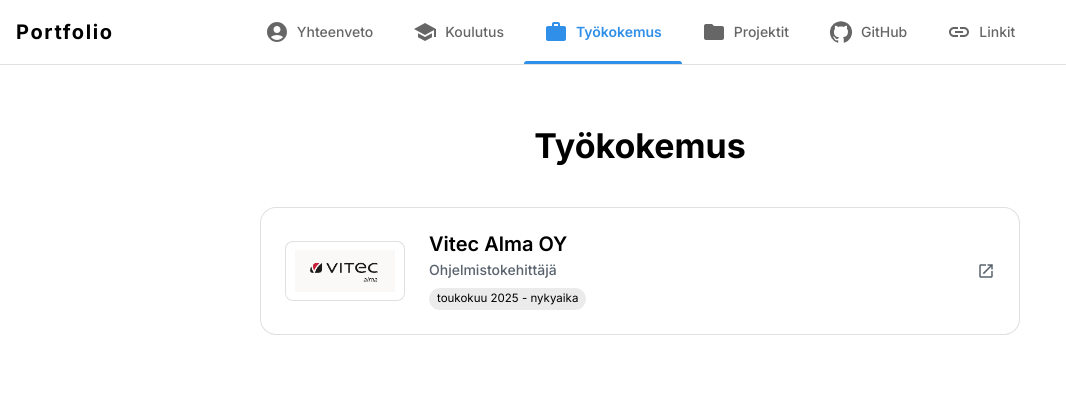
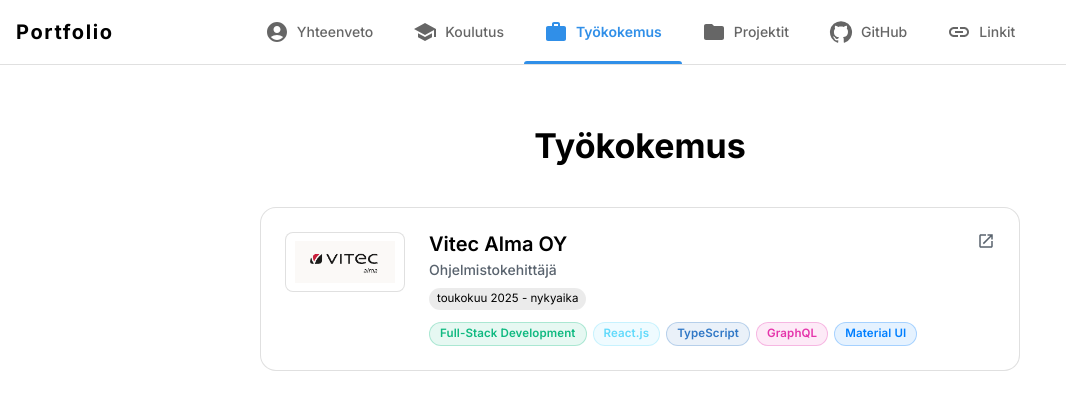
Before and after one commit to JeztC/jeztc.github.io, a React (Vite) app: page /experience in a window 1280 px wide. Shown: the top 410 px of the page, without its empty margins (0-1066 px from the left). Built offline with nearby package versions, Linux system fonts and the light colour scheme.

Commit message:
feat: add tags

```diff
--- a/src/assets/education.json
+++ b/src/assets/education.json
@@ -1,4 +1,15 @@
 [
+    {
+        "id": 3,
+        "school": "Saranen Cloud & DevOps F.E.C.",
+        "schoolAlias": "saranen",
+        "links": {
+            "website": "https://www.saranen.fi/tyonhakijalle/toihin-koulutuksesta/cloud-devops-fec",
+            "facebook": "https://www.facebook.com/SaranenConsulting/",
+            "instagram": "https://www.instagram.com/saranenconsulting/",
+            "x": "https://x.com/SaranenConsult"
+        }
+    },
     {
         "id": 0,
         "school": "Centria University of Applied Sciences",
--- a/src/assets/en.json
+++ b/src/assets/en.json
@@ -2,6 +2,7 @@
   "Centria University of Applied Sciences": "Centria",
   "Hakalahden koulu": "Hakalahti high school",
   "Kokkolan suomalainen lukio": "Upper secondary school",
+  "Saranen Cloud & DevOps F.E.C.": "Saranen — Cloud & DevOps F.E.C.",
   "about_desc": "I am a motivated {{age}}-year-old information and communication technology engineer with a particular passion for software development. I am analytical and solution-oriented by nature, applying first principles thinking to identify root causes of problems and discover effective solutions. In my free time, I enjoy programming, playing video games, and cycling.",
   "changeDarkTheme": "Turn off the light",
   "changeLanguage": "Change language",
@@ -20,6 +21,9 @@
   "experience_2_duration": "Aug 2013 - Jun 2016",
   "experience_2_education": "Primary school",
   "experience_2_overview": "Primary school diploma.",
+  "experience_3_duration": "November 2025 - May 2026",
+  "experience_3_education": "Cloud & DevOps F.E.C.",
+  "experience_3_overview": "An intensive Further Educated with Companies (F.E.C.) program by Saranen Consulting combining classroom training with hands-on work at a partner company. The curriculum covers DevOps culture and practices, continuous integration and continuous delivery (CI/CD) pipelines, automated testing, public cloud platforms (AWS, Azure, GCP), containerization with Docker and Kubernetes, Infrastructure as Code, observability and monitoring, and the modern toolchain that powers reliable software delivery in production.",
   "finnish": "Finnish",
   "followers": "followers",
   "following": "following",
--- a/src/assets/fi.json
+++ b/src/assets/fi.json
@@ -2,6 +2,7 @@
   "Centria University of Applied Sciences": "Centria",
   "Hakalahden koulu": "Hakalahden yläkoulu",
   "Kokkolan suomalainen lukio": "Lukio",
+  "Saranen Cloud & DevOps F.E.C.": "Saranen — Cloud & DevOps F.E.C.",
   "about_desc": "Olen {{age}}-vuotias motivoitunut tieto- ja viestintätekniikan insinööri, ja intohimoni on\nerityisesti ohjelmistokehitys. Persoonaltani olen analyyttinen ja\nratkaisukeskeinen, hyödyntäen ensimmäisten periaatteiden ajattelua\nongelmien juurisyiden selvittämiseksi ja tehokkaiden ratkaisujen\nlöytämiseksi. Vapaa-ajallani ohjelmoin, pelaan videopelejä ja pyöräilen.",
   "changeDarkTheme": "Käytä tummaa teemaa",
   "changeLanguage": "Vaihda kieli",
@@ -20,6 +21,9 @@
   "experience_2_duration": "elokuu 2013 - toukokuu 2016",
   "experience_2_education": "Hakalahden yläkoulu",
   "experience_2_overview": "Peruskoulun tutkinto.",
+  "experience_3_duration": "marraskuu 2025 - toukokuu 2026",
+  "experience_3_education": "Cloud & DevOps F.E.C",
+  "experience_3_overview": "Saranen Consultingin (F.E.C.) -ohjelma on intensiivinen koulutus, jossa luokkahuoneopinnot yhdistyvät käytännön työhön yhteistyöyrityksessä. Sisältö kattaa DevOps-kulttuurin ja -käytännöt, jatkuvan integraation ja toimituksen (CI/CD) putket, automatisoidun testauksen, julkiset pilvialustat (AWS, Azure, GCP), Docker- ja Kubernetes-kontituksen, Infrastructure as Code -periaatteet, havainnoitavuuden ja monitoroinnin sekä modernit työkalut, jotka mahdollistavat luotettavan ohjelmistotoimituksen tuotantoon.",
   "finnish": "Suomi",
   "followers": "seuraajaa",
   "following": "seuraa",
--- a/src/assets/jobs.json
+++ b/src/assets/jobs.json
@@ -3,6 +3,13 @@
         "company": "Vitec Alma OY",
         "duration": "May 2025",
         "name": "vitec",
-        "link": "https://www.vitec-alma.com/"
+        "link": "https://www.vitec-alma.com/",
+        "tags": [
+            "Full-Stack Development",
+            "React.js",
+            "TypeScript",
+            "GraphQL",
+            "Material UI"
+        ]
     }
 ]
--- a/src/assets/projects.json
+++ b/src/assets/projects.json
@@ -3,11 +3,13 @@
         "title": "Portfolio",
         "href": "https://github.com/JeztC/jeztc.github.io/",
         "imgSrc": "/media/img.png",
-        "liveUrl": "https://jeztc.github.io/"
+        "liveUrl": "https://jeztc.github.io/",
+        "tags": ["React.js", "TypeScript", "Material UI"]
     },
     {
         "title": "Freegle",
         "href": "https://github.com/JeztC/freegle",
-        "imgSrc": "/media/demo.gif"
+        "imgSrc": "/media/demo.gif",
+        "tags": ["React.js", "TypeScript", "Material UI"]
     }
 ]
--- a/src/components/Education.tsx
+++ b/src/components/Education.tsx
@@ -208,8 +208,8 @@ const Education = () => {
             )}
 
             <ContentArea>
-                {education.map((elem) => (
-                    <TabPanel value={value} index={elem.id} key={elem.id}>
+                {education.map((elem, idx) => (
+                    <TabPanel value={value} index={idx} key={elem.id}>
                         {elem.schoolAlias && (
                             <SchoolLogoImg
                                 src={`/media/${elem.schoolAlias}.png`}
--- a/src/components/Experience.tsx
+++ b/src/components/Experience.tsx
@@ -8,7 +8,24 @@ interface Job {
     company: string;
     name: string;
     link: string;
+    tags?: string[];
 }
+
+const tagColors: Record<string, string> = {
+    'Full-Stack Development': '#10b981',
+    'React.js': '#61dafb',
+    'TypeScript': '#3178c6',
+    'GraphQL': '#e535ab',
+    'Material UI': '#007fff',
+};
+
+const hexToRgba = (hex: string, alpha: number) => {
+    const h = hex.replace('#', '');
+    const r = parseInt(h.substring(0, 2), 16);
+    const g = parseInt(h.substring(2, 4), 16);
+    const b = parseInt(h.substring(4, 6), 16);
+    return `rgba(${r}, ${g}, ${b}, ${alpha})`;
+};
 
 const PageContainer = styled(Box)`
     display: flex;
@@ -27,7 +44,7 @@ const CardList = styled(Box)`
 
 const JobCard = styled('a')(({ theme }) => ({
     display: 'flex',
-    alignItems: 'center',
+    alignItems: 'flex-start',
     gap: theme.spacing(3),
     padding: theme.spacing(3),
     borderRadius: 16,
@@ -45,6 +62,27 @@ const JobCard = styled('a')(({ theme }) => ({
         flexDirection: 'column',
         alignItems: 'flex-start',
         gap: theme.spacing(2),
+    },
+}));
+
+const TagRow = styled(Box)(({ theme }) => ({
+    display: 'flex',
+    flexWrap: 'wrap',
+    gap: theme.spacing(0.75),
+    marginTop: theme.spacing(1.5),
+}));
+
+const TagChip = styled(Chip)<{ tagcolor: string }>(({ theme, tagcolor }) => ({
+    height: 24,
+    fontSize: '0.72rem',
+    fontWeight: 600,
+    letterSpacing: '0.01em',
+    color: tagcolor,
+    backgroundColor: hexToRgba(tagcolor, theme.palette.mode === 'dark' ? 0.14 : 0.1),
+    border: `1px solid ${hexToRgba(tagcolor, theme.palette.mode === 'dark' ? 0.35 : 0.28)}`,
+    borderRadius: 999,
+    '& .MuiChip-label': {
+        padding: '0 10px',
     },
 }));
 
@@ -89,6 +127,18 @@ const Experience = () => {
                                 size="small"
                                 sx={{ mt: 1, height: 22, fontSize: '0.72rem' }}
                             />
+                            {job.tags && job.tags.length > 0 && (
+                                <TagRow>
+                                    {job.tags.map((tag) => (
+                                        <TagChip
+                                            key={tag}
+                                            label={tag}
+                                            size="small"
+                                            tagcolor={tagColors[tag] ?? theme.palette.primary.main}
+                                        />
+                                    ))}
+                                </TagRow>
+                            )}
                         </Box>
                         <OpenInNew sx={{ color: mutedColor, flexShrink: 0, fontSize: 18 }} />
                     </JobCard>
--- a/src/components/Projects.tsx
+++ b/src/components/Projects.tsx
@@ -1,5 +1,5 @@
 import { styled } from "@mui/material/styles";
-import { Box, Typography, IconButton, Tooltip } from "@mui/material";
+import { Box, Typography, IconButton, Tooltip, Chip } from "@mui/material";
 import { GitHub, OpenInNew } from "@mui/icons-material";
 import { useTranslation } from "react-i18next";
 import { projectData } from "../data";
@@ -9,7 +9,43 @@ interface Project {
     href: string;
     imgSrc?: string;
     liveUrl?: string;
+    tags?: string[];
 }
+
+const tagColors: Record<string, string> = {
+    'React.js': '#61dafb',
+    'TypeScript': '#3178c6',
+    'Material UI': '#007fff',
+};
+
+const hexToRgba = (hex: string, alpha: number) => {
+    const h = hex.replace('#', '');
+    const r = parseInt(h.substring(0, 2), 16);
+    const g = parseInt(h.substring(2, 4), 16);
+    const b = parseInt(h.substring(4, 6), 16);
+    return `rgba(${r}, ${g}, ${b}, ${alpha})`;
+};
+
+const TagRow = styled(Box)(({ theme }) => ({
+    display: 'flex',
+    flexWrap: 'wrap',
+    gap: theme.spacing(0.75),
+    padding: theme.spacing(1.5, 2.5, 0),
+}));
+
+const TagChip = styled(Chip)<{ tagcolor: string }>(({ theme, tagcolor }) => ({
+    height: 24,
+    fontSize: '0.72rem',
+    fontWeight: 600,
+    letterSpacing: '0.01em',
+    color: tagcolor,
+    backgroundColor: hexToRgba(tagcolor, theme.palette.mode === 'dark' ? 0.14 : 0.1),
+    border: `1px solid ${hexToRgba(tagcolor, theme.palette.mode === 'dark' ? 0.35 : 0.28)}`,
+    borderRadius: 999,
+    '& .MuiChip-label': {
+        padding: '0 10px',
+    },
+}));
 
 const PageContainer = styled(Box)`
     display: flex;
@@ -100,6 +136,18 @@ const Projects = () => {
                                 <PreviewImg src={project.imgSrc} alt={project.title} />
                             )}
                         </PreviewArea>
+                        {project.tags && project.tags.length > 0 && (
+                            <TagRow>
+                                {project.tags.map((tag) => (
+                                    <TagChip
+                                        key={tag}
+                                        label={tag}
+                                        size="small"
+                                        tagcolor={tagColors[tag] ?? '#888'}
+                                    />
+                                ))}
+                            </TagRow>
+                        )}
                         <CardFooter>
                             <Typography variant="subtitle1" fontWeight={600}>
                                 {project.title}
```
Also changed, not shown: public/media/saranen.png (added).
